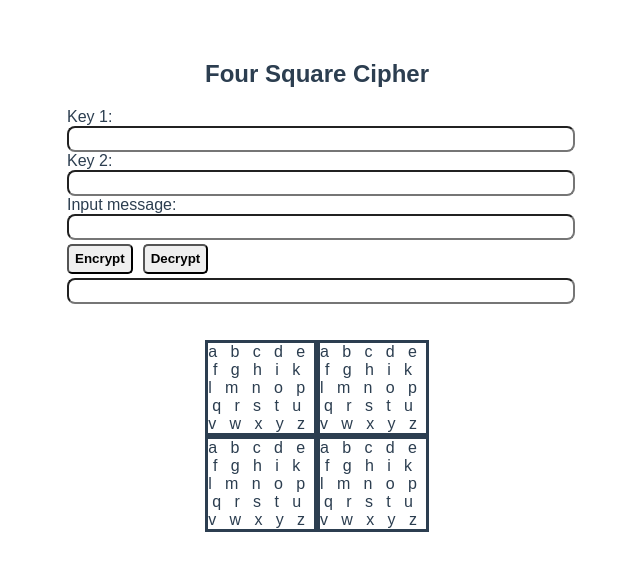
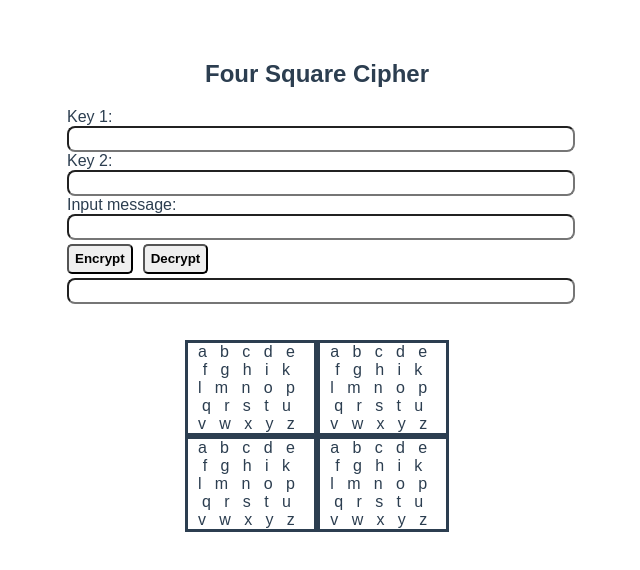
Before and after one commit to LucAndre91/four-square-cipher, a Vue app: page / in a window 1280 px wide. Shown: the top 570 px of the page, without its empty margins (323-963 px from the left). Built offline with nearby package versions, Linux system fonts and the light colour scheme.

Commit message:
update box width

```diff
--- a/src/components/Cipher.vue
+++ b/src/components/Cipher.vue
@@ -258,6 +258,7 @@ export default {
   cursor: pointer;
 }
 .col {
+  width: 10%;
   border-style: solid;
 }
 .row {
```
